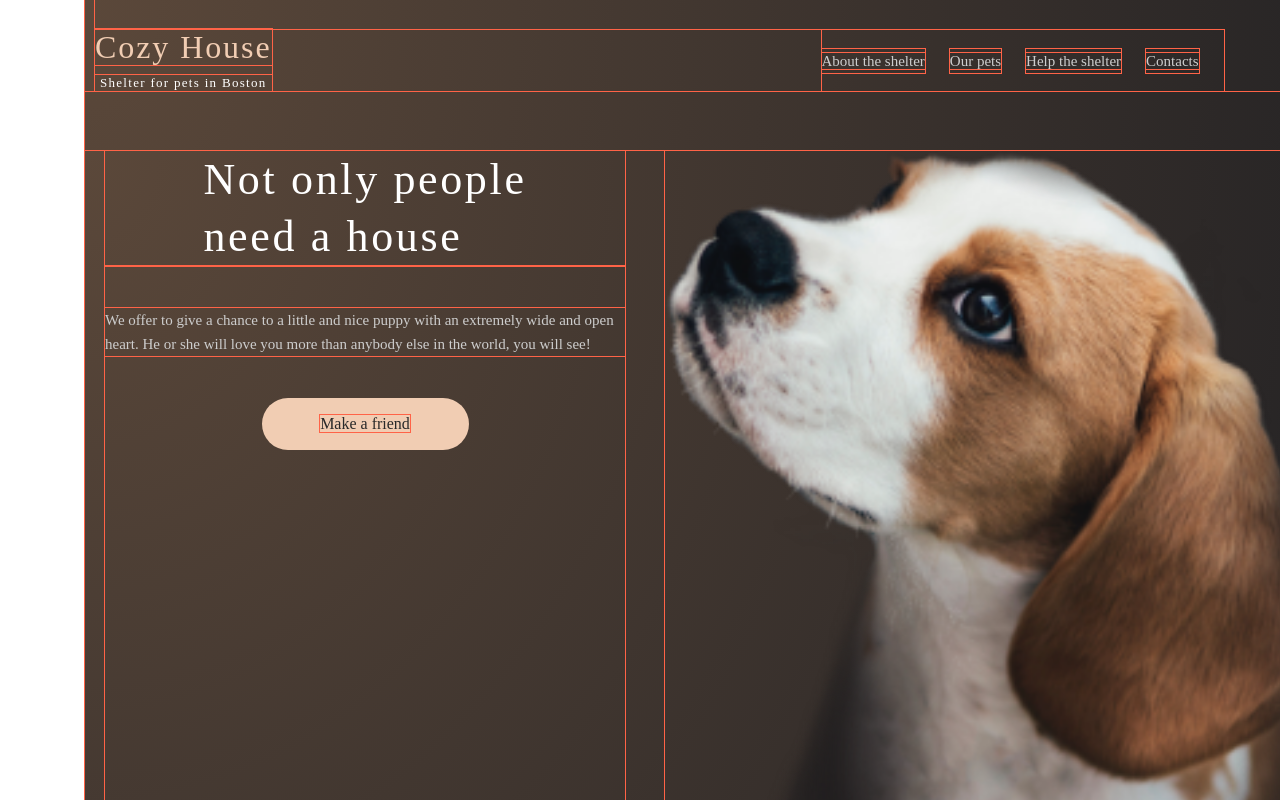
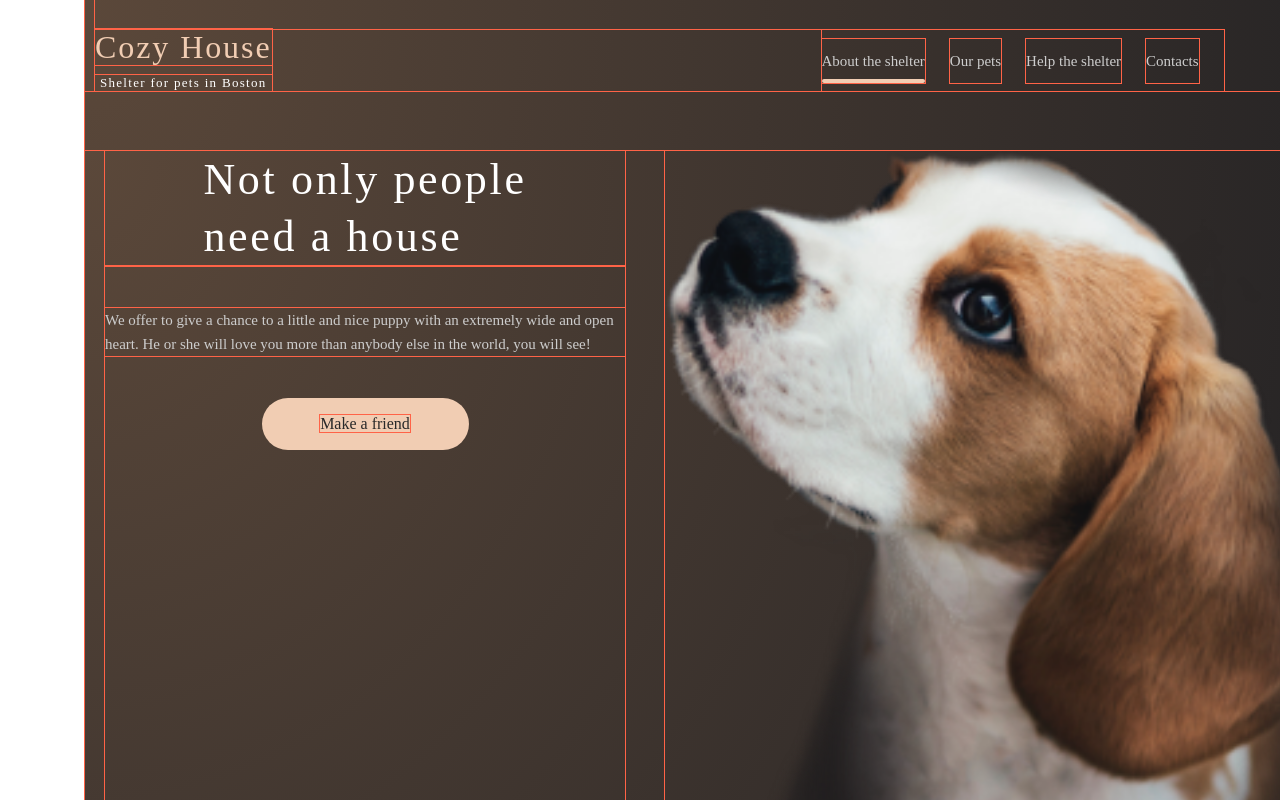
Before and after one commit to Eugene-36/shelter, a React app: page / in a window 1280 px wide. Shown: the top 800 px of the page. Built offline with nearby package versions, Linux system fonts and the light colour scheme; a web font is replaced by a local one.

Commit message:
straight-line

```diff
--- a/package.json
+++ b/package.json
@@ -44,6 +44,7 @@
     "jest-resolve": "26.6.0",
     "jest-watch-typeahead": "0.6.1",
     "mini-css-extract-plugin": "0.11.3",
+    "modern-normalize": "^1.1.0",
     "optimize-css-assets-webpack-plugin": "5.0.4",
     "pnp-webpack-plugin": "1.6.4",
     "postcss-flexbugs-fixes": "4.2.1",
--- a/src/components/navigation/navigation.js
+++ b/src/components/navigation/navigation.js
@@ -111,7 +111,8 @@ export default Navigation;
 // </div>
 // </header>
 
-{/* <nav>
+{
+  /* <nav>
   <ul>
     <li>
       <Link to="/">Home</Link>
@@ -123,4 +124,5 @@ export default Navigation;
       <Link to="/users">Users</Link>
     </li>
   </ul>
-</nav>; */}
+</nav>; */
+}
--- a/src/components/navigation/navigation.module.css
+++ b/src/components/navigation/navigation.module.css
@@ -34,6 +34,11 @@
   color: #ffffff;
   /* ! Не забудь поставить белый цвет, когда сделаешь background */
 }
+/* .navigation {
+  display: flex;
+  min-width: 100%;
+  justify-content: space-between;
+} */
 .containerHead {
   padding-top: 30px;
   margin-left: 10px;
@@ -44,9 +49,27 @@
   font-size: 15px;
   line-height: 160%;
 
+  padding-top: 10px;
+
+  padding-bottom: 10px;
+
   color: #cdcdcd;
 }
-
+/* ! Подчёркивание для кнопки  */
+.item {
+  position: relative;
+  display: flex;
+}
+.item:first-child::after {
+  content: '';
+  position: absolute;
+  display: block;
+  bottom: 0;
+  width: 100%;
+  height: 4px;
+  background: #f1cdb3;
+  border-radius: 2px;
+}
 /* ! Тут пошла рыгать адаптивка  */
 /* display: flex; надо дать на navigation */
 
--- a/src/components/ourPets/ourPets.module.css
+++ b/src/components/ourPets/ourPets.module.css
@@ -44,10 +44,27 @@
   font-size: 15px;
   line-height: 160%;
 
+  padding-top: 10px;
+
+  padding-bottom: 10px;
   color: #545454;
 }
 .navigation {
   padding-bottom: 30px;
+}
+.item {
+  position: relative;
+  display: flex;
+}
+.item:nth-child(2)::after {
+  content: '';
+  position: absolute;
+  display: block;
+  bottom: 0;
+  width: 100%;
+  height: 4px;
+  background: #f1cdb3;
+  border-radius: 2px;
 }
 /* ! Тут пошла рыгать адаптивка  */
 /* display: flex; надо дать на navigation */
```
Also changed, not shown: src/index.js (+8 -6 lines), 1 other file (tests, documents, lock files or other folders).
